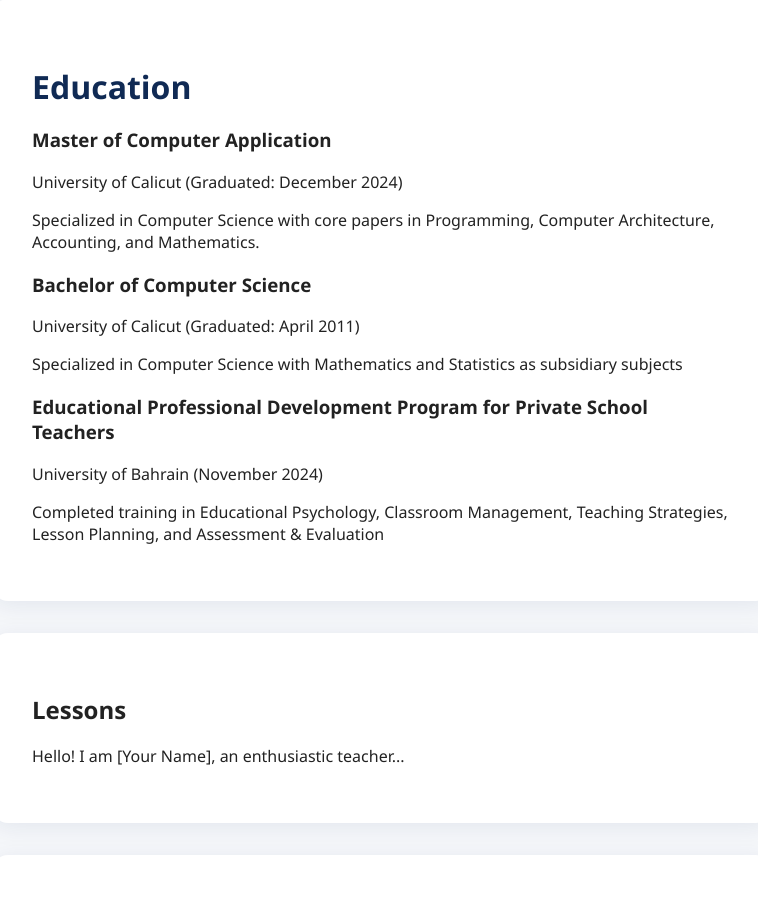
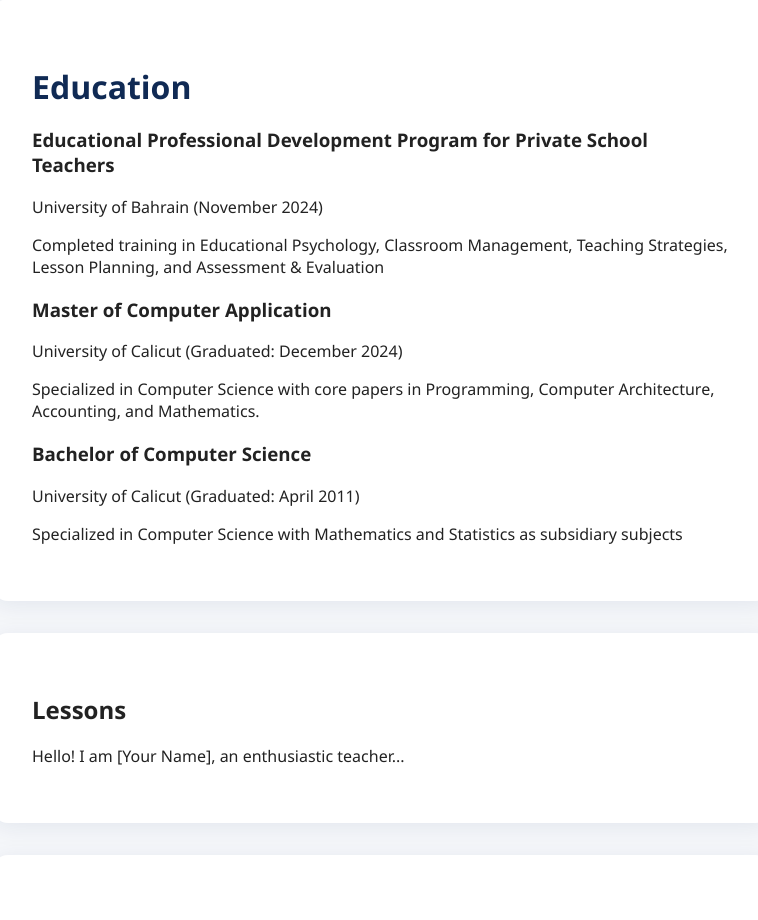
Before and after one commit to umar2752018/my-portfolio, a Next.js app: page / in a window 1280 px wide. Shown: the part 2000-2920 px from the top of the page, without its empty margins (258-1016 px from the left). Built offline with nearby package versions, Linux system fonts and the light colour scheme.

Commit message:
Corrected

```diff
--- a/components/Education.js
+++ b/components/Education.js
@@ -2,6 +2,11 @@ export default function Education() {
   return (
     <section id="education">
       <h2>Education</h2>
+      <div>
+        <h3>Educational Professional Development Program for Private School Teachers</h3>
+        <p>University of Bahrain (November 2024)</p>
+        <p>Completed training in Educational Psychology, Classroom Management, Teaching Strategies, Lesson Planning, and Assessment & Evaluation</p>
+      </div>
       <div>
         <h3>Master of Computer Application</h3>
         <p>University of Calicut (Graduated: December 2024)</p>
@@ -12,11 +17,7 @@ export default function Education() {
         <p>University of Calicut (Graduated: April 2011)</p>
         <p>Specialized in Computer Science with Mathematics and Statistics as subsidiary subjects</p>
       </div>
-      <div>
-        <h3>Educational Professional Development Program for Private School Teachers</h3>
-        <p>University of Bahrain (November 2024)</p>
-        <p>Completed training in Educational Psychology, Classroom Management, Teaching Strategies, Lesson Planning, and Assessment & Evaluation</p>
-      </div>
+
     </section>
   );
 }
```
